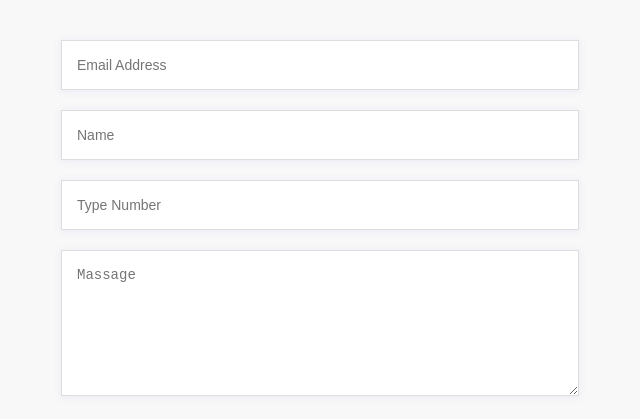
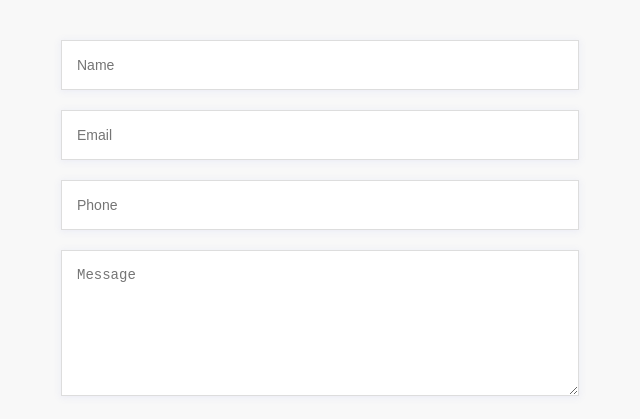
Before and after one commit to Alim-Mirdha/Class-19-Assignment, a plain HTML site: page index.html in a window 1280 px wide. Shown: the part 1907-2326 px from the top of the page, 39-679 px from the left. Drawn offline with Linux system fonts and the light colour scheme; a web font is replaced by a local one.

Commit message:
Update index.html

```diff
--- a/index.html
+++ b/index.html
@@ -126,10 +126,10 @@
                 <p>Contact us if you have any questions and we will contact you. We appreciate user feedback and be sure to take into account your wishes.</p>
                 <div class="contact-form">
                     <form action="">
-                        <input class="main-input w-100" type="email" placeholder="Email Address">
                         <input type="text" placeholder="Name" class="main-input w-100">
-                        <input type="tel" placeholder="Type Number" class="main-input w-100">
-                        <textarea class="main-input w-100" placeholder="Massage" rows="7"></textarea>
+                        <input class="main-input w-100" type="email" placeholder="Email">
+                        <input type="tel" placeholder="Phone" class="main-input w-100">
+                        <textarea class="main-input w-100" placeholder="Message" rows="7"></textarea>
                         <button class="submit-btn" type="submit">Get Started</button>
                     </form>
                 </div>
```
